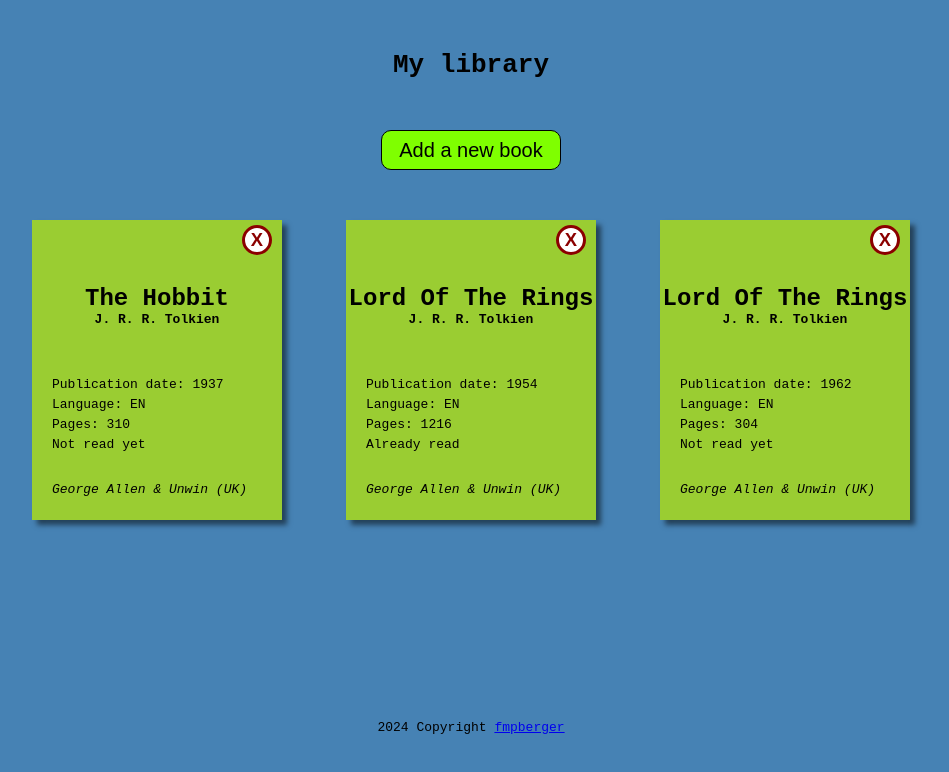
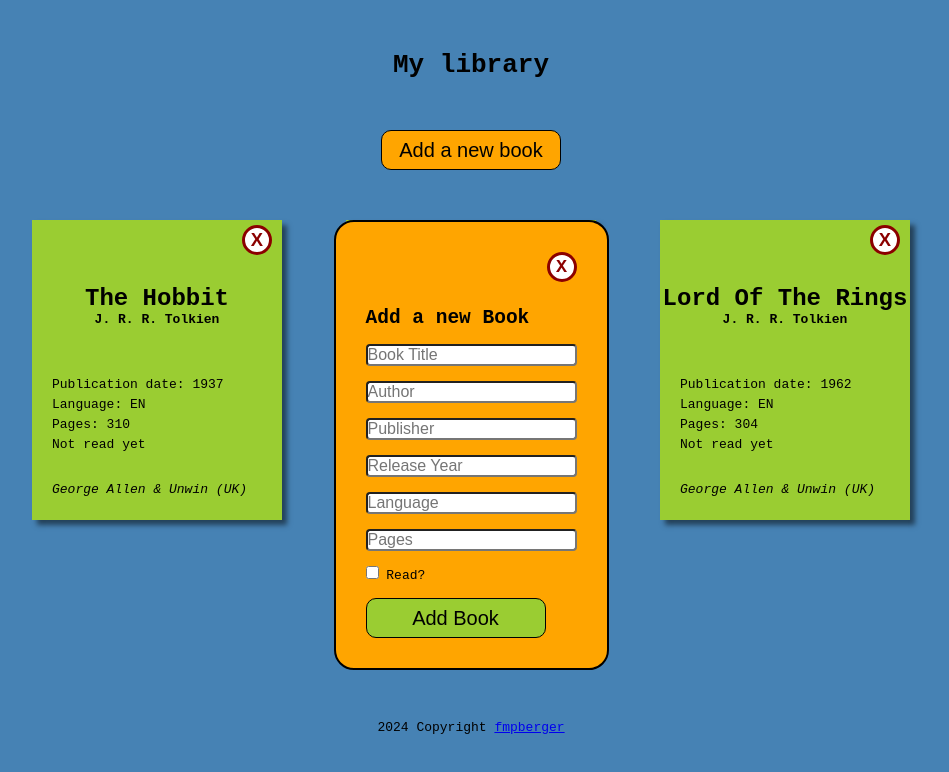
Before and after one commit to fmpberger88/library-odin, a plain HTML site: page index.html in a window 1280 px wide. Both pictures are taken after a click on the button "Add a new book". Shown: the whole page, without its empty margins (169-1118 px from the left). Drawn offline with Linux system fonts and the light colour scheme.

Commit message:
adding modal for saveBook

```diff
--- a/index.html
+++ b/index.html
@@ -10,6 +10,26 @@
     <main>
         <h1>My library</h1>
         <button id="addBook">Add a new book</button>
+        <!-- Add Book Modal -->
+        <div id="addBookModal" class="modal">
+            <div class="modal-content">
+                <span class="close">X</span>
+                <h2>Add a new Book</h2>
+                <input type="text" id="bookTitle" placeholder="Book Title">
+                <input type="text" id="bookAuthor" placeholder="Author">
+                <input type="text" id="bookPublisher" placeholder="Publisher">
+                <input type="text" id="bookReleaseYear" placeholder="Release Year">
+                <input type="text" id="bookLanguage" placeholder="Language">
+                <input type="number" id="bookPages" placeholder="Pages">
+                <label for="bookRead">
+                    <input type="checkbox" id="bookRead">
+                    Read?
+                </label>
+                <button id="saveBook">Add Book</button>
+            </div>
+        </div>
+
+        <!-- booklist -->
         <div id="booklist">
 
         </div>
--- a/script.js
+++ b/script.js
@@ -23,6 +23,7 @@ const removeBookFromLibrary = (title) => {
         library.splice(index, 1);
     }
 }
+
 
 // Example data
 addBookToLibrary("The Hobbit", "J. R. R. Tolkien", "George Allen & Unwin (UK)", 1937, "EN", 310);
@@ -92,4 +93,24 @@ const displayBooks = () => {
     });
 };
 
+// Get modal element
+const modal = document.querySelector("#addBookModal");
+// Get open modal button
+const addButton = document.querySelector("#addBook");
+// Get closeModalButton
+const closeModalButton = document.querySelector(".close");
+// Get saveBookButton
+const saveBookButton = document.querySelector("#saveBook");
+
+// Open Modal when add bookButton is clicked
+addButton.addEventListener("click", () => {
+    modal.style.display = "block";
+})
+// Clode modal when closeModalButton is clicked
+closeModalButton.addEventListener("click", () => {
+    modal.style.display = "none";
+})
+
+// Add book when save button is clicked
+
 displayBooks();
--- a/styles.css
+++ b/styles.css
@@ -21,7 +21,7 @@ h1 {
 }
 
 #addBook {
-    background-color: chartreuse;
+    background-color: orange;
     font-size: 1.25rem;
     width: 180px;
     height: 40px;
@@ -124,3 +124,54 @@ footer {
     justify-content: center;
     margin-top: 200px;
 }
+
+/* Modal */
+.modal {
+    display: none;
+    position: absolute;
+    top: 200px;
+
+}
+
+.modal-content {
+    display: flex;
+    flex-direction: column;
+    background-color: orange;
+    padding: 30px;
+    border: 2px black solid;
+    border-radius: 20px;
+    margin: 20px;
+    gap: 15px;
+}
+
+.close {
+    align-self: flex-end;
+    margin-bottom: 10px;
+    font-size: 1.15rem;
+    background-color: white;
+    color: darkred;
+    border: 3px darkred solid;
+    border-radius: 50%; /* Ensure it's perfectly round */
+    padding: 3px;
+    font-weight: bold;
+    width: 30px; /* Example size */
+    height: 30px; /* Ensure it's the same as width for a circle */
+    display: flex;
+    justify-content: center;
+    align-items: center;
+    cursor: pointer; /* Optional: Changes the cursor on hover */
+}
+
+input {
+    border-radius: 4px;
+    font-size: 1rem;
+}
+
+#saveBook {
+    background-color: yellowgreen;
+    font-size: 1.25rem;
+    width: 180px;
+    height: 40px;
+    border: 1px black solid;
+    border-radius: 10px;
+}
```
